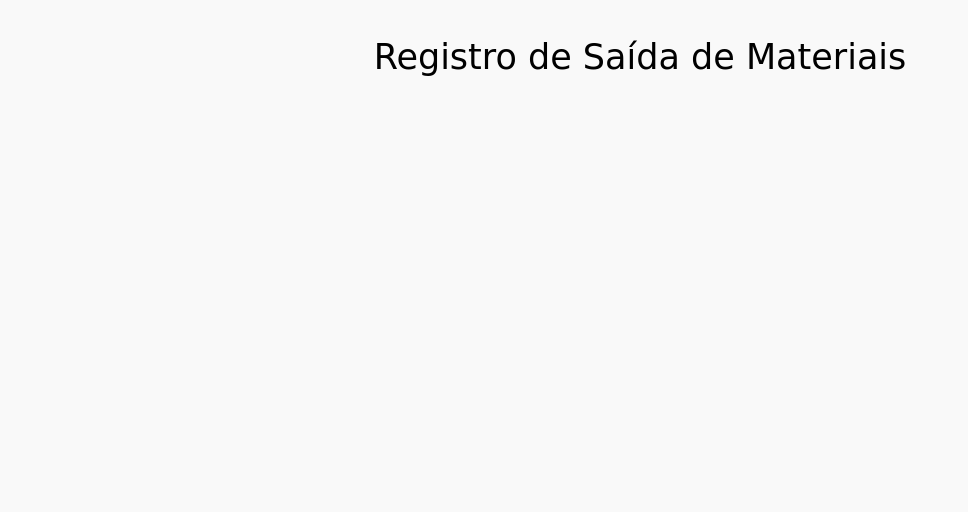
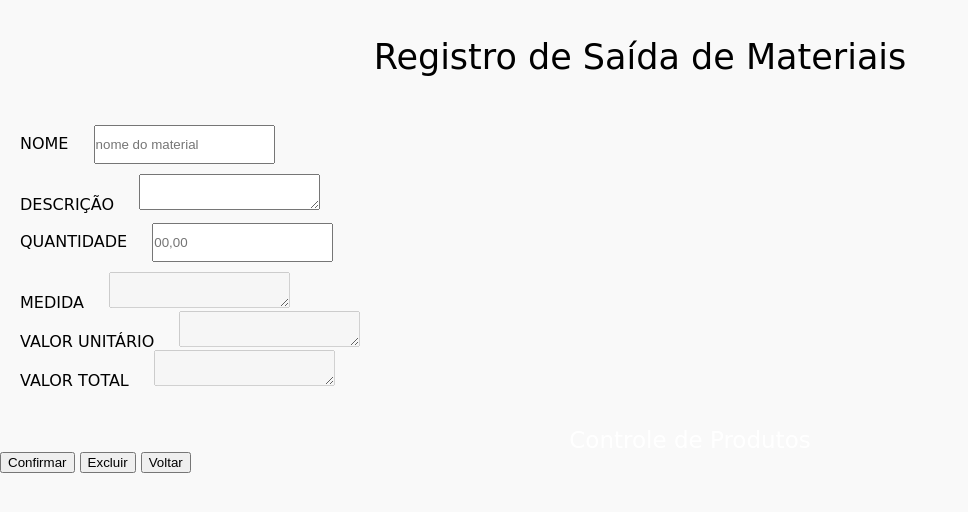
Before and after one commit to danicoln/projeto-andre, a plain HTML site: page registra-saida-materiais.html in a window 1280 px wide. Shown: the whole page, without its empty margins (0-968 px from the left). Drawn offline with Linux system fonts and the light colour scheme; a web font is replaced by a local one.

Commit message:
Inclusão de botões

```diff
--- a/registra-saida-materiais.html
+++ b/registra-saida-materiais.html
@@ -18,5 +18,50 @@
 
 		</header>
 
+		<main>
+			<section class="secao-saida-materiais">
+
+				<div class="card">
+					<div class="lineInput">
+						<label>NOME</label>
+						<input type="text" id="produto" placeholder="nome do material">
+					</div>
+
+					<div class="lineInput">
+						<label>DESCRIÇÃO</label>
+						<textarea type="text" id="produto" disbled></textarea>
+					</div>
+
+
+					<div class="lineInput">
+						<label>QUANTIDADE</label>
+						<input type="text" id="produto" placeholder="00,00">
+					</div>
+
+					<div class="lineInput">
+						<label>MEDIDA</label>
+						<textarea type="text" id="produto" disabled></textarea>
+					</div>
+
+					<div class="lineInput">
+						<label>VALOR UNITÁRIO</label>
+						<textarea type="text" id="produto" disabled></textarea>
+					</div>
+
+					<div class="lineInput">
+						<label>VALOR TOTAL</label>
+						<textarea type="text" id="produto" disabled></textarea> <!-- disabled ou readonly verificar-->
+					</div>
+				</div>
+
+				<h1>Controle de Produtos</h1>
+				<button onclick="produto.confirmar()">Confirmar</button>
+				<button onclick="produto.excluir()">Excluir</button>
+				<a href="index.html"><button class="voltar">Voltar</button></a>
+
+			</section>
+
+		<script src="src/js/script.js"></script>
+
 	</body>
 	</html>
```
